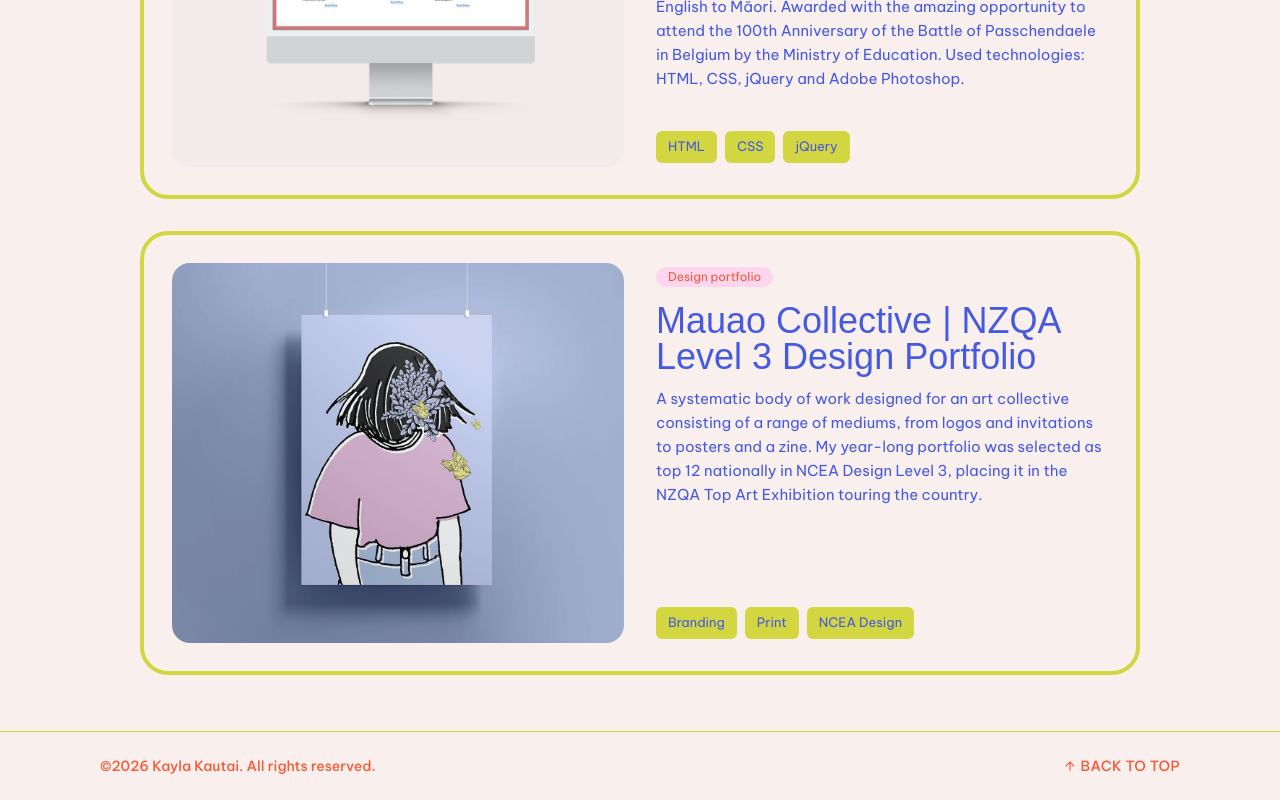
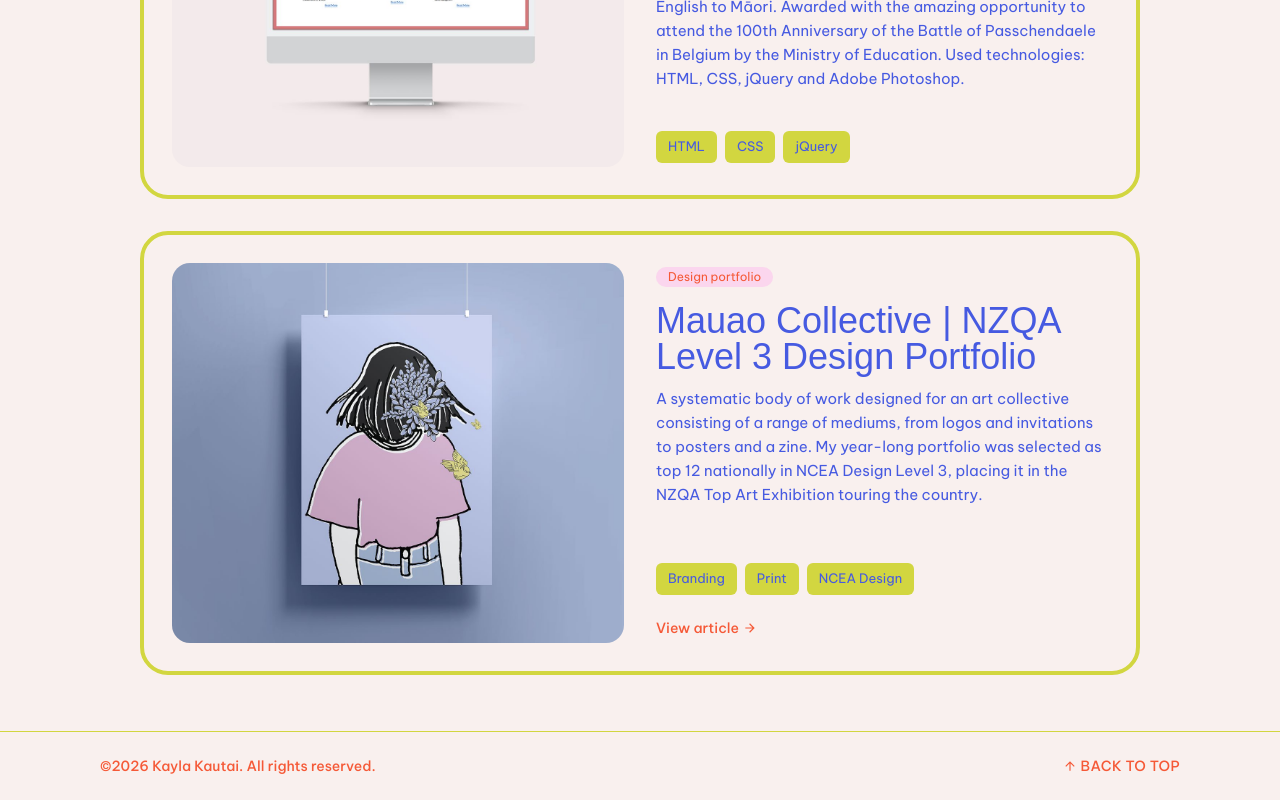
Before and after one commit to kkau201/portfolio, a Next.js app: page /projects in a window 1280 px wide. Shown: the part 1476-2276 px from the top of the page. Built offline with nearby package versions, Linux system fonts and the light colour scheme; a web font is replaced by a local one.

Commit message:
Add mauao article link

```diff
--- a/src/components/ui/FeaturedProjectCard.tsx
+++ b/src/components/ui/FeaturedProjectCard.tsx
@@ -11,6 +11,8 @@
 }
 
 export function FeaturedProjectCard({ project, href, priority = false }: FeaturedProjectCardProps) {
+  const ctaLabel = project.ctaLabel ?? "View case study";
+  const isExternal = Boolean(href?.startsWith("http"));
   const cardClass = `project-card rounded-[28px] border-lime border-4 text-left ${
     href ? "group/arrow cursor-pointer" : ""
   }`;
@@ -45,7 +47,7 @@
         ) : null}
         {href ? (
           <div className="mt-5">
-            <ViewLink>View case study</ViewLink>
+            <ViewLink>{ctaLabel}</ViewLink>
           </div>
         ) : null}
       </div>
@@ -53,15 +55,26 @@
   );
 
   if (href) {
+    const linkClass = `${cardClass} block no-underline hover:no-underline focus-ring`;
+    const ariaLabel = `${ctaLabel}: ${project.title}`;
+
     return (
       <article>
-        <Link
-          href={href}
-          className={`${cardClass} block no-underline hover:no-underline focus-ring`}
-          aria-label={`View ${project.title} case study`}
-        >
-          {inner}
-        </Link>
+        {isExternal ? (
+          <a
+            href={href}
+            className={linkClass}
+            aria-label={ariaLabel}
+            target="_blank"
+            rel="noreferrer"
+          >
+            {inner}
+          </a>
+        ) : (
+          <Link href={href} className={linkClass} aria-label={ariaLabel}>
+            {inner}
+          </Link>
+        )}
       </article>
     );
   }
--- a/src/data/portfolioData.ts
+++ b/src/data/portfolioData.ts
@@ -150,6 +150,8 @@
     year: "2016",
     desc: "A systematic body of work designed for an art collective consisting of a range of mediums, from logos and invitations to posters and a zine. My year-long portfolio was selected as top 12 nationally in NCEA Design Level 3, placing it in the NZQA Top Art Exhibition touring the country.",
     tags: ["Branding", "Print", "NCEA Design"],
+    href: "https://www.nzherald.co.nz/rotorua-daily-post/news/girls-high-student-to-feature-in-exhibition/WO2AKN4XY7PDLKDBU3JOS55XTQ/",
+    ctaLabel: "View article",
   },
 ];
 
--- a/src/types/portfolio.ts
+++ b/src/types/portfolio.ts
@@ -24,6 +24,7 @@
   desc: string;
   tags: string[];
   href?: string;
+  ctaLabel?: string;
 }
 
 export interface ArchiveProject {
@@ -34,6 +35,7 @@
   desc: string;
   tags: string[];
   href?: string;
+  ctaLabel?: string;
 }
 
 export interface Role {
```
